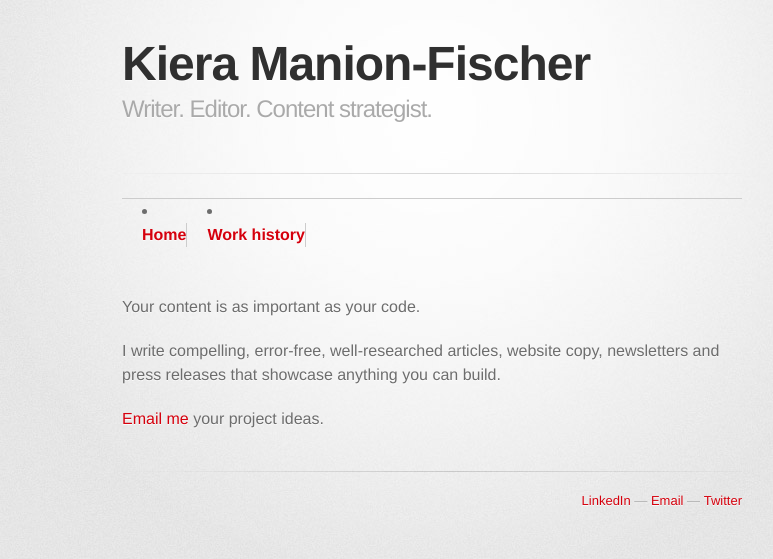
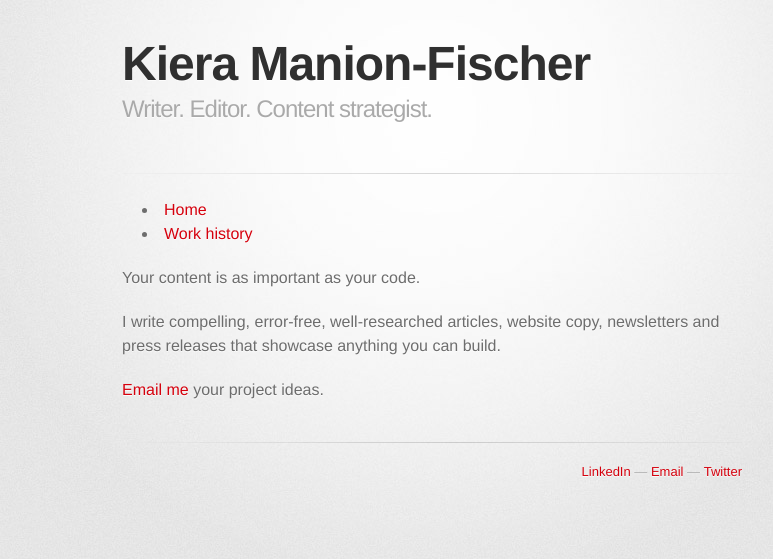
Before and after one commit to kmanion/kmanion.github.io, a Jekyll site: the page built from index.html, in a window 1280 px wide. Shown: the top 559 px of the page, without its empty margins (208-981 px from the left). Built offline with Jekyll 4.4.1, drawn with Linux system fonts in a browser that asks for light colours; some web fonts are replaced; Markdown is read by kramdown in place of the engine named in the settings.

Commit message:
Revert "Added style to nav bar"
This reverts commit 7ee56d4b35fafdb2fdc1cdb1023fccffa57d570f.

```diff
--- a/stylesheets/stylesheet.css
+++ b/stylesheets/stylesheet.css
@@ -47,31 +47,6 @@ table {
 }
 
 /* LAYOUT STYLES */
-#nav {
-  width: 100%;
-  float: left;
-  margin: 0 0 3em 0;
-  padding: 0;
-  list-style: none;
-  background-color: #e7e7e7
-  border-bottom: 1px solid #ccc;
-  border-top: 1px solid #ccc; }
-
-#nav li {
-  float: left; }
-
-#nav li a {
-  display: block;
-  padding: 8 px 15 px;
-  text-decoration: none;
-  font-weight: bold;
-  color: #d5000d;
-  border-right: 1px solid #ccc; }
-
-  #nav li a:hover {
-                    color: #c5000c;
-                    background-color: #fff }
-
 body {
   font-size: 1em;
   line-height: 1.5;
```
